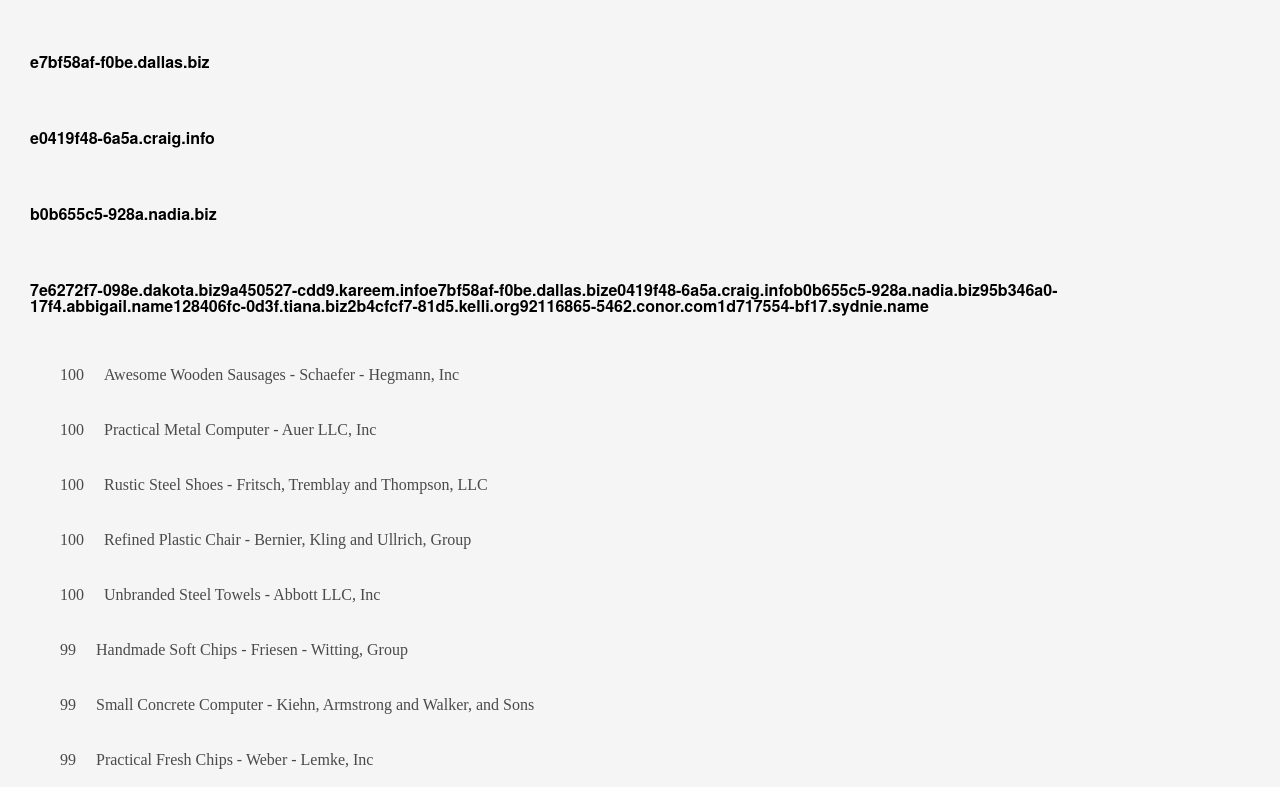
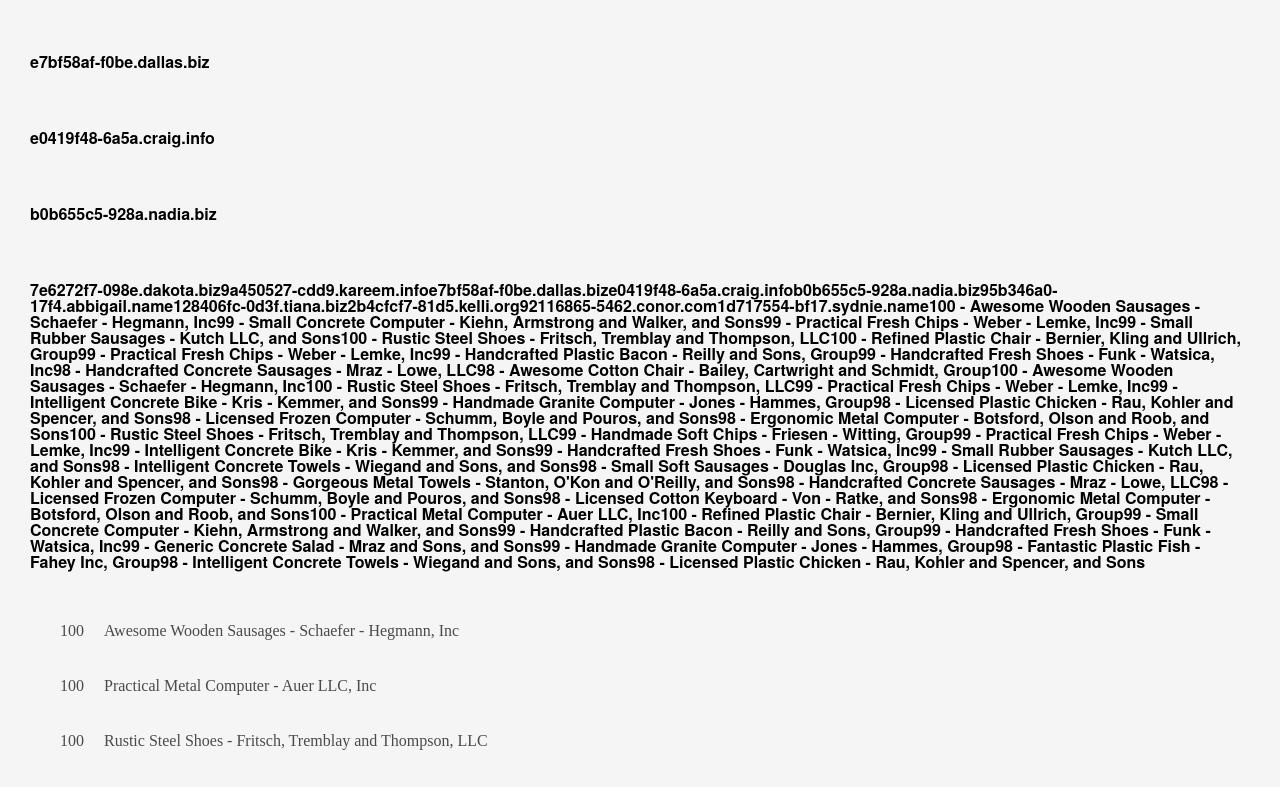
Before and after one commit to silviaparadag/apdex-board, a React (Create React App) app: page / in a window 1280 px wide. Shown: the part 634-1421 px from the top of the page. Built offline with nearby package versions, Linux system fonts and the light colour scheme; a web font is replaced by a local one.

Commit message:
Render apps

```diff
--- a/src/components/App.js
+++ b/src/components/App.js
@@ -10,11 +10,12 @@ const App = () => {
   const [dataList, setDataList] = useState([]);
   const [toggleLayout, setToggleLayout] = useState('mainTablesList');
 
-  // useEffect(() => {
-  //   callToApi().then((data) => {
-  //     setHostDataList(data);
-  //   });
-  // });
+  /*
+  useEffect(() => {
+    callToApi().then((data) => {
+      setHostDataList(data);
+    });
+  }); */
 
   useEffect(() => {
     setHostDataList(data.getDataFromJson);
@@ -37,15 +38,13 @@ const App = () => {
   /* esto lo usaba si lo traía desde JS
    */
   const prueba = data.renderHostList();
-  // const prueba2 = data.renderHostListApps();
-  /*  const pruebaDos = data.renderApdexApps();
-   */
+  /* */
 
   // Por ahora lo estoy haciendo con datos troceados L32 y L34. Luego habría que hacerlo con TODOOOOOS los datos del JSON y donde haya más de 5, no mostrarlos!
 
-  const top5byHost = [];
+  let top5byHost = [];
 
-  const findListOfTop5byHost = () => {
+  /* const findListOfTop5byHost = () => {
     return top5Hosts.map((eachHost) => {
       const appsByHost = top25Apps.filter((eachApp) =>
         eachApp.hosts.includes(eachHost)
@@ -58,8 +57,19 @@ const App = () => {
       return top5byHost;
     });
   };
+  */
+  const findListOfTop5byHost = top5Hosts.map((eachHost) => {
+    const appsByHost = top25Apps.filter((eachApp) =>
+      eachApp.hosts.includes(eachHost)
+    );
+    const list = appsByHost.map(
+      (eachApp) => `${eachApp.apdex} -  ${eachApp.name}`
+    );
+    console.log(list);
+    return list;
+  });
 
-  console.log(findListOfTop5byHost());
+  console.log(findListOfTop5byHost);
   // findListOfTop5byHost();
 
   //como si la la respuesta, lo que necesito fuese la propiedad, la clave, no el valor.
@@ -115,6 +125,7 @@ const App = () => {
         <ul>
           <li key={prueba} className="main__title">
             {prueba}
+            {findListOfTop5byHost}
           </li>
         </ul>
         {/* <ul>
```
